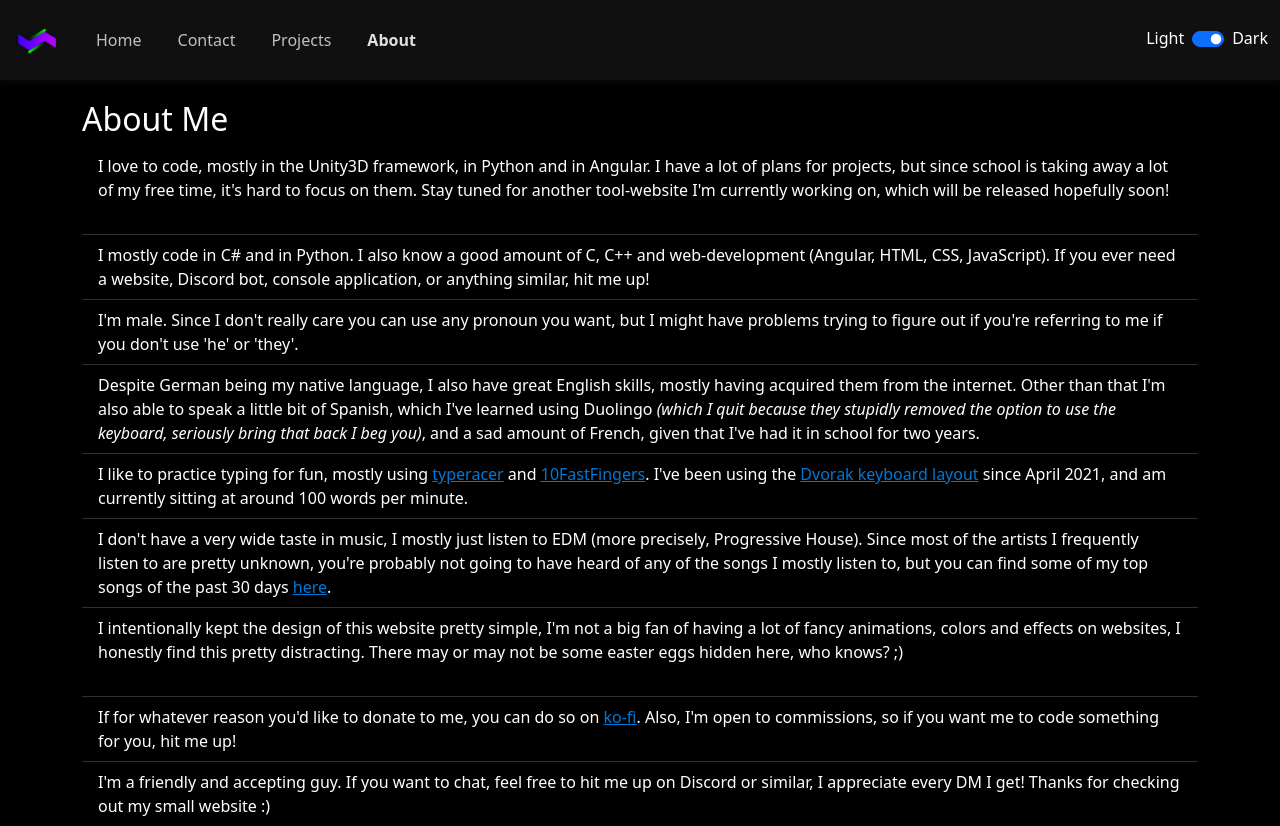
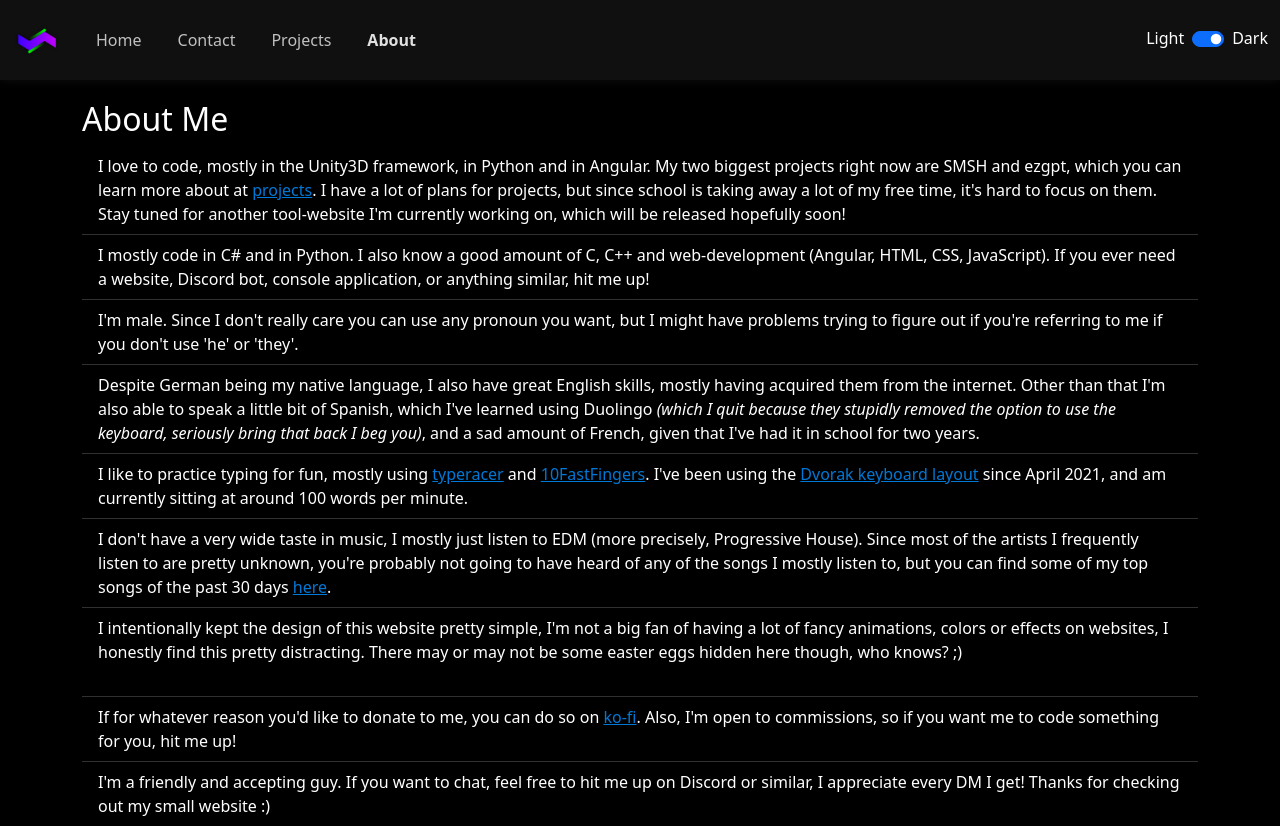
Before and after one commit to cootshk/www, an Angular app: page /about in a window 1280 px wide. Built offline with nearby package versions, Linux system fonts and the light colour scheme.

Commit message:
Updated about me

```diff
--- a/src/app/about/about.component.html
+++ b/src/app/about/about.component.html
@@ -2,7 +2,7 @@
 
 <ul class="list-group list-group-flush">
     <li class="list-group-item">
-        I love to code, mostly in the Unity3D framework, in Python and in Angular. I have a lot of plans for projects, but since school is taking away a lot of my free time, it's hard to focus on them. Stay tuned for another tool-website I'm currently working on, which will be released hopefully soon! <span class="hidden-text">https://tiersorter.ascyt.com/ :)</span>
+        I love to code, mostly in the Unity3D framework, in Python and in Angular. My two biggest projects right now are SMSH and ezgpt, which you can learn more about at <a routerLink="/projects" ngbTooltip="https://ascyt.com/projects">projects</a>. I have a lot of plans for projects, but since school is taking away a lot of my free time, it's hard to focus on them. Stay tuned for another tool-website I'm currently working on, which will be released hopefully soon! <span class="hidden-text">https://tiersorter.ascyt.com/ :)</span>
     </li>
     <li class="list-group-item">
         I mostly code in C# and in Python. I also know a good amount of C, C++ and web-development (Angular, HTML, CSS, JavaScript). If you ever need a website, Discord bot, console application, or anything similar, hit me up!
@@ -20,7 +20,7 @@
         I don't have a very wide taste in music, I mostly just listen to EDM (more precisely, Progressive House). Since most of the artists I frequently listen to are pretty unknown, you're probably not going to have heard of any of the songs I mostly listen to, but you can find some of my top songs of the past 30 days <a href="https://open.spotify.com/playlist/4JWSOPMo4rrJlcpWHh5KHI" target="_blank" ngbTooltip="https://open.spotify.com/playlist/4JWSOPMo4rrJlcpWHh5KHI">here</a>.
     </li>
     <li class="list-group-item">
-        I intentionally kept the design of this website pretty simple, I'm not a big fan of having a lot of fancy animations, colors and effects on websites, I honestly find this pretty distracting. There may or may not be some easter eggs hidden here, who knows? ;) <span class="hidden-text">https://motherfuckingwebsite.com/ my beloved</span>
+        I intentionally kept the design of this website pretty simple, I'm not a big fan of having a lot of fancy animations, colors or effects on websites, I honestly find this pretty distracting. There may or may not be some easter eggs hidden here though, who knows? ;) <span class="hidden-text">There might be something small in my 404 site...</span>
     </li>
     <li class="list-group-item">
         If for whatever reason you'd like to donate to me, you can do so on <a routerLink="/donate" target="_blank" ngbTooltip="https://ko-fi.com/ascyt">ko-fi</a>. Also, I'm open to commissions, so if you want me to code something for you, hit me up!
--- a/src/styles.scss
+++ b/src/styles.scss
@@ -114,4 +114,5 @@ a {
 
 .hidden-text {
     color: var(--back);
+    font-size: small;
 }
```
